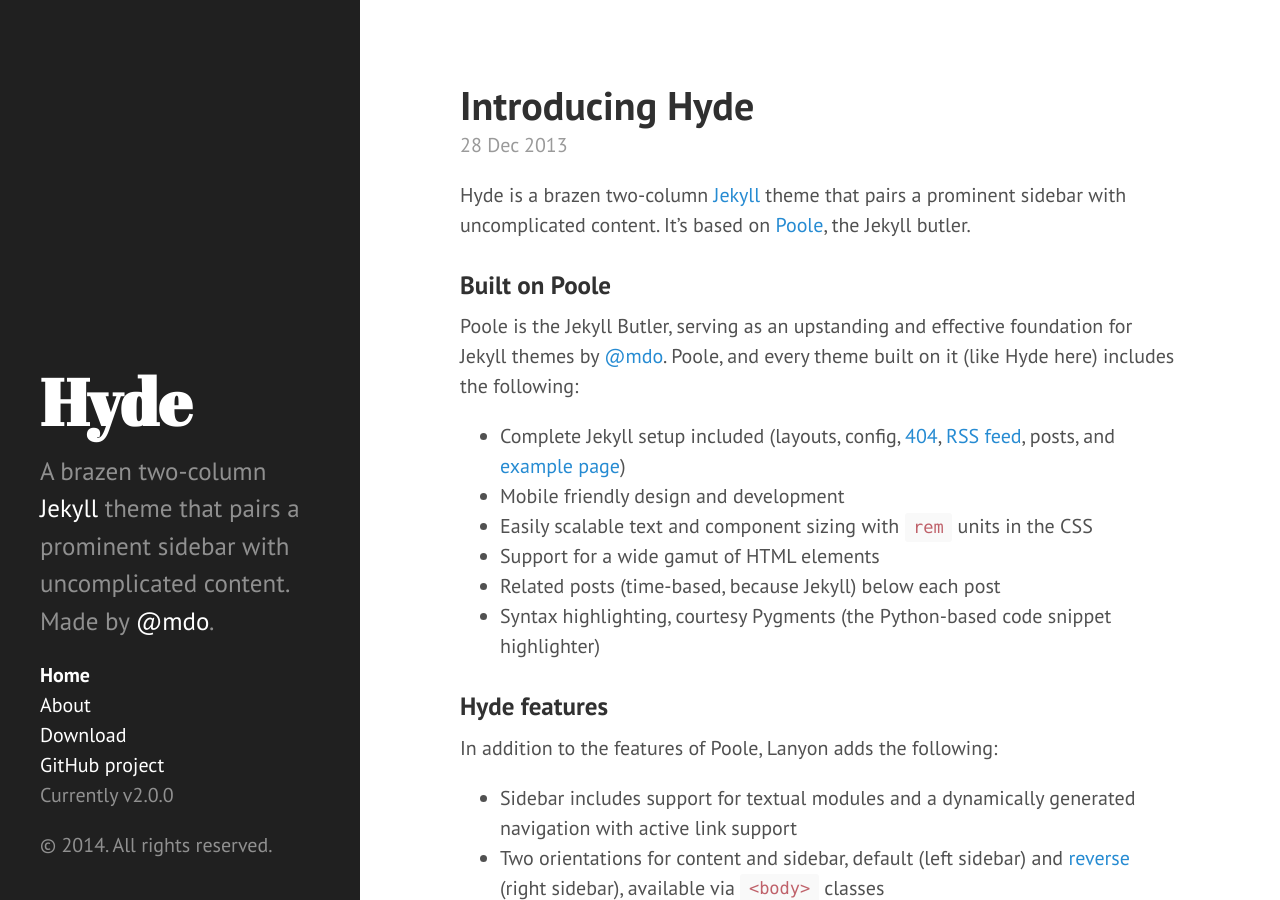
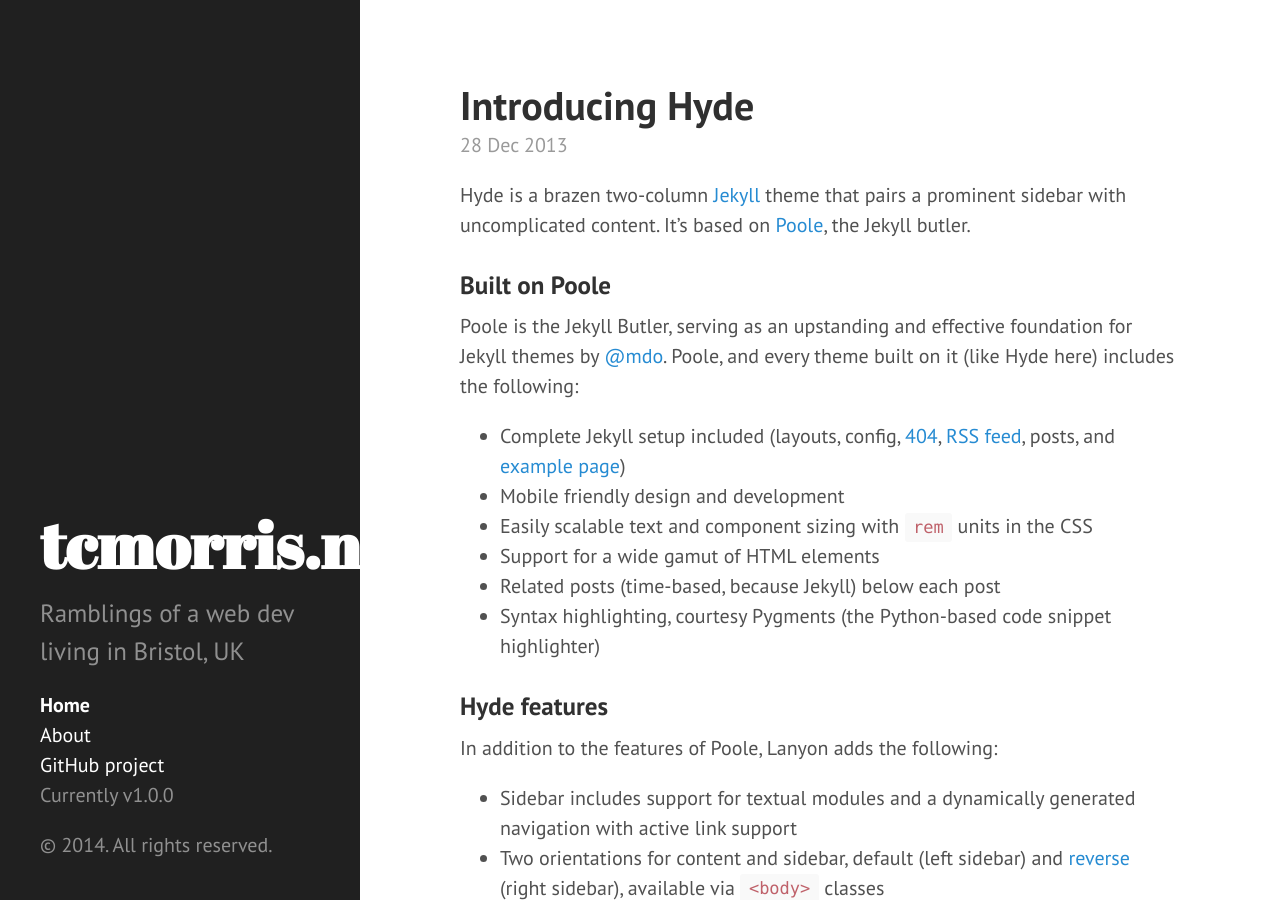
Before and after one commit to tcmorris/tcmorris.github.io, a Jekyll site: the page built from index.html, in a window 1280 px wide and 900 px high. Built offline with Jekyll 4.4.1, drawn with Linux system fonts in a browser that asks for light colours; Markdown is read by kramdown in place of the engine named in the settings; the list of posts is cut into pages by our own code.

Commit message:
Set config values

```diff
--- a/_config.yml
+++ b/_config.yml
@@ -6,19 +6,19 @@
 permalink:        pretty
 
 # Setup
-title:            Hyde
-tagline:          'A Jekyll theme'
-description:      'A brazen two-column <a href="http://jekyllrb.com" target="_blank">Jekyll</a> theme that pairs a prominent sidebar with uncomplicated content. Made by <a href="https://twitter.com/mdo" target="_blank">@mdo</a>.'
-url:              http://hyde.getpoole.com
+title:            tcmorris.net
+tagline:          '#umbraco web developer'
+description:      'Ramblings of a web dev living in Bristol, UK'
+url:              http://tcmorris.net
 
 author:
-  name:           'Mark Otto'
-  url:            https://twitter.com/mdo
+  name:           'Thomas Morris'
+  url:            https://twitter.com/mozzy16
 
 paginate:         5
 
 # Custom vars
-version:          2.0.0
+version:          1.0.0
 
 github:
-  repo:           https://github.com/poole/hyde
+  repo:           https://github.com/tcmorris.github.io
--- a/_includes/sidebar.html
+++ b/_includes/sidebar.html
@@ -26,7 +26,6 @@
         {% endif %}
       {% endfor %}
 
-      <li class="sidebar-nav-item"><a href="{{ site.github.repo }}/archive/v{{ site.version }}.zip">Download</a></li>
       <li class="sidebar-nav-item"><a href="{{ site.github.repo }}">GitHub project</a></li>
       <li class="sidebar-nav-item">Currently v{{ site.version }}</li>
     </ul>
```
